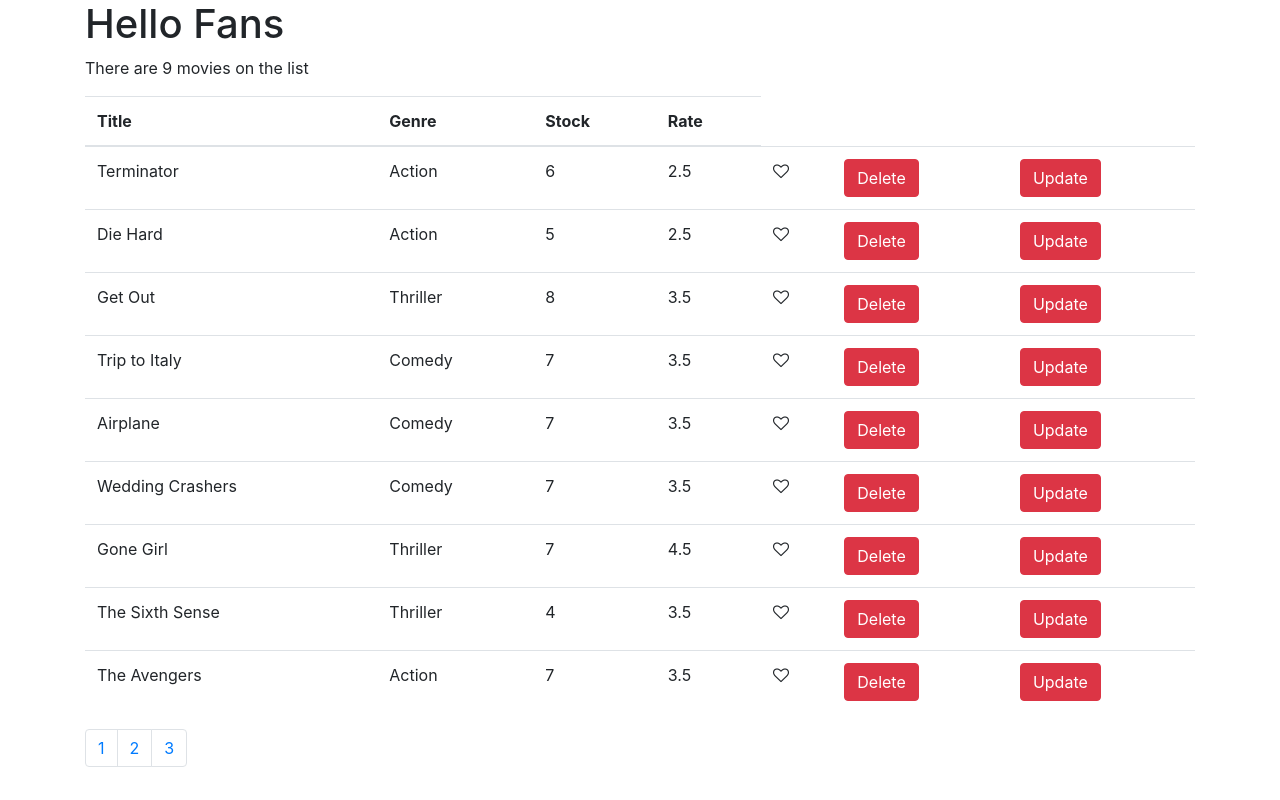
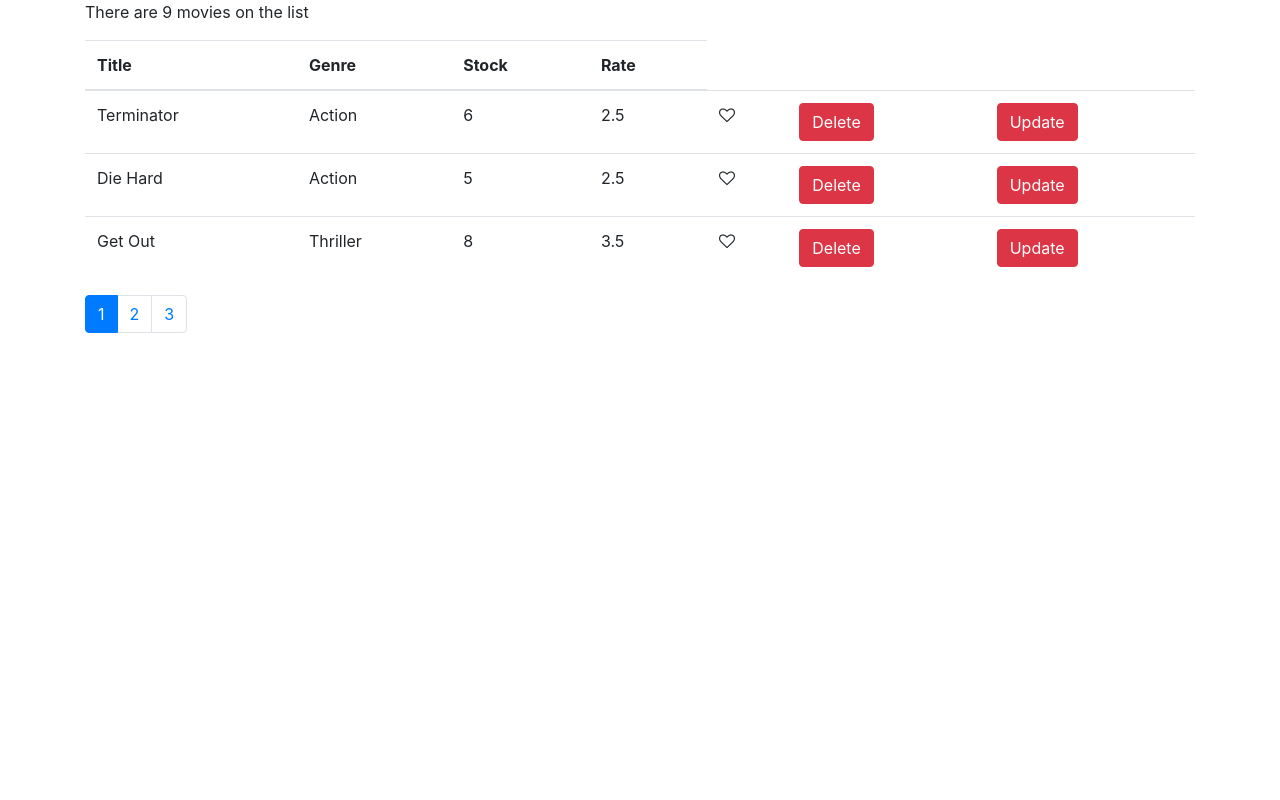
Before and after one commit to yashtrivedi2000/vidly, a React (Create React App) app: page / in a window 1280 px wide. Built offline with nearby package versions, Linux system fonts and the light colour scheme.

Commit message:
pagination added

```diff
--- a/src/components/common/pagination.jsx
+++ b/src/components/common/pagination.jsx
@@ -7,17 +7,27 @@ class Pagination extends Component {
   };
   state = {
     pages: this.getPages(this.props.count, this.props.pageSize),
+    currentPage: this.props.currentPage,
   };
   render() {
-    {
-      console.log(this.state.pages);
-    }
+    if (this.state.pages.length == 1) return null;
     return (
       <nav aria-label="Page navigation example">
         <ul className="pagination">
           {this.state.pages.map((page) => (
-            <li className="page-item">
-              <a className="page-link" href="#">
+            <li
+              key={page}
+              className={
+                page === this.props.currentPage
+                  ? "page-item active"
+                  : "page-item"
+              }
+            >
+              <a
+                className="page-link"
+                href="#"
+                onClick={() => this.props.onClick(page)}
+              >
                 {page}
               </a>
             </li>
--- a/src/components/movie.jsx
+++ b/src/components/movie.jsx
@@ -5,12 +5,12 @@ import Pagination from "./common/pagination";
 class Movie extends Component {
   state = {
     movies: getMovies(),
-    pageSize: 4,
+    pageSize: 3,
+    currentPage: 1,
   };
 
   handleDeleteMovie = (mov) => {
     const movies = this.state.movies.filter((movie) => movie._id !== mov._id);
-    console.log(movies);
     this.setState({ movies });
   };
   handleUpdateMovie = (mov) => {
@@ -26,6 +26,9 @@ class Movie extends Component {
     const index = movies.indexOf(movie);
     movies[index].isLiked = movie.isLiked ? false : true;
     this.setState({ movies });
+  };
+  handlePagination = (page) => {
+    this.setState({ currentPage: page });
   };
   render() {
     if (this.state.movies.length === 0)
@@ -44,18 +47,27 @@ class Movie extends Component {
             </tr>
           </thead>
           <tbody>
-            {console.log(this.state.movies)}
-            {this.state.movies.map((movie) => (
+            {this.state.movies
+              .slice(
+                (this.state.currentPage - 1) * this.state.pageSize,
+                (this.state.currentPage - 1) * this.state.pageSize +
+                  this.state.pageSize
+              )
+              .map((movie) => (
                 <tr key={movie._id}>
                   <td>{movie.title}</td>
                   <td>{movie.genre.name}</td>
                   <td>{movie.numberInStock}</td>
                   <td>{movie.dailyRentalRate}</td>
                   <td>
-                  <Like movie={movie} onClick={() => this.handleClick(movie)} />
+                    <Like
+                      movie={movie}
+                      onClick={() => this.handleClick(movie)}
+                    />
                   </td>
                   <td>
                     <button
+                      key={movie._id}
                       onClick={() => this.handleDeleteMovie(movie)}
                       className="btn btn-danger"
                     >
@@ -75,8 +87,10 @@ class Movie extends Component {
           </tbody>
         </table>
         <Pagination
+          currentPage={this.state.currentPage}
           count={this.state.movies.length}
           pageSize={this.state.pageSize}
+          onClick={this.handlePagination}
         />
       </div>
     );
--- a/src/index.js
+++ b/src/index.js
@@ -9,7 +9,6 @@ import "font-awesome/css/font-awesome.css";
 
 ReactDOM.render(
   <React.StrictMode>
-    <App />
     <Movie />
   </React.StrictMode>,
   document.getElementById("root")
```
Lines whose indentation alone changed are shown as unchanged.
